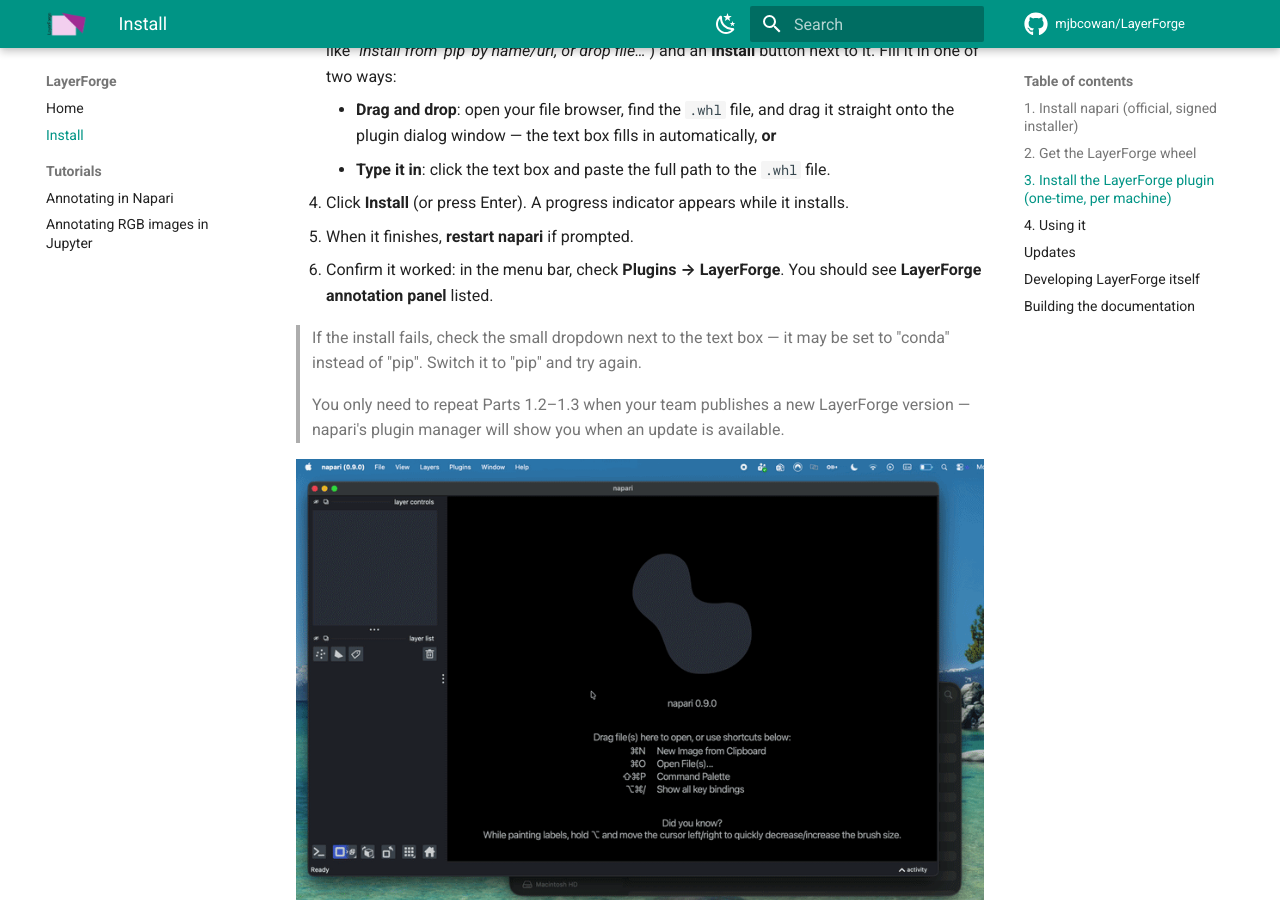
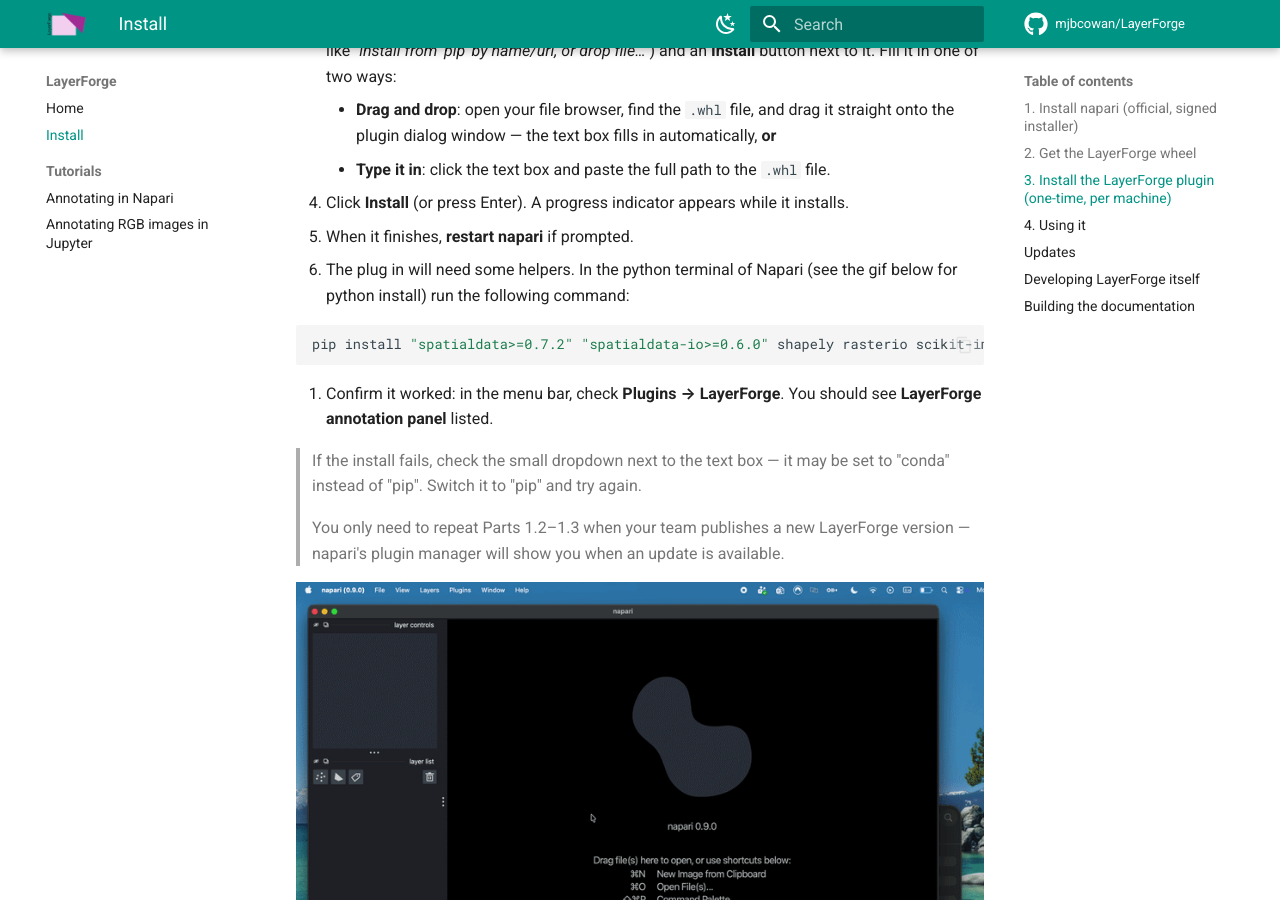
Before and after one commit to mjbcowan/LayerForge, an MkDocs documentation site: the page built from docs/install.md, in a window 1280 px wide and 900 px high, scrolled down 1557 px. Built offline with MkDocs 1.6.1 and Material for MkDocs 9.7.7, drawn with Linux system fonts in a browser that asks for light colours; comment, search, counter and statistics services are not loaded.

Commit message:
improving docs to include python package install line

````diff
--- a/docs/install.md
+++ b/docs/install.md
@@ -56,6 +56,12 @@
 4. Click **Install** (or press Enter). A progress indicator appears
    while it installs.
 5. When it finishes, **restart napari** if prompted.
+6. The plug in will need some helpers. In the python terminal of Napari (see the gif below for python install) run the following command:
+
+```bash
+pip install "spatialdata>=0.7.2" "spatialdata-io>=0.6.0" shapely rasterio scikit-image tifffile dask "dask-image>=2024.5" xarray affine pandas zarr qtpy magicgui npe2
+```
+
 6. Confirm it worked: in the menu bar, check **Plugins → LayerForge**.
    You should see **LayerForge annotation panel** listed.
 
````
